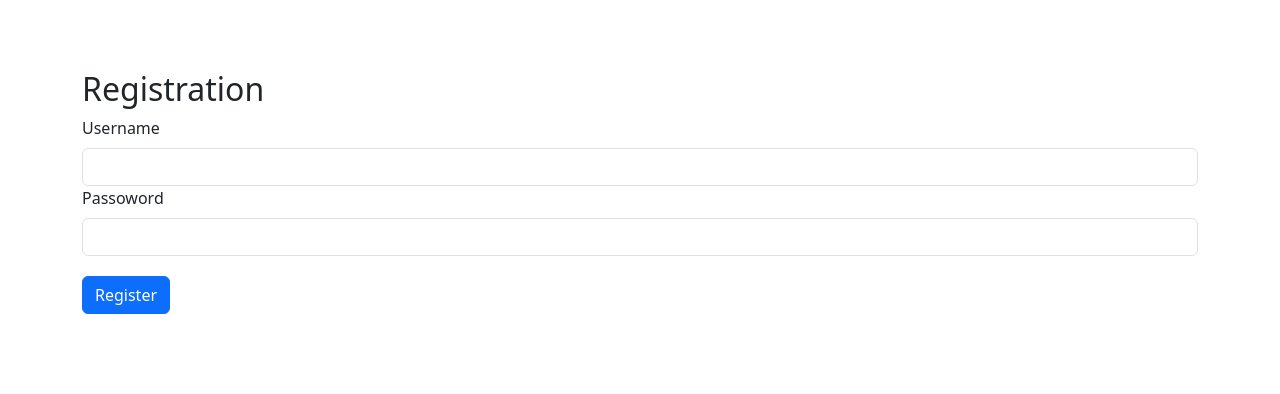
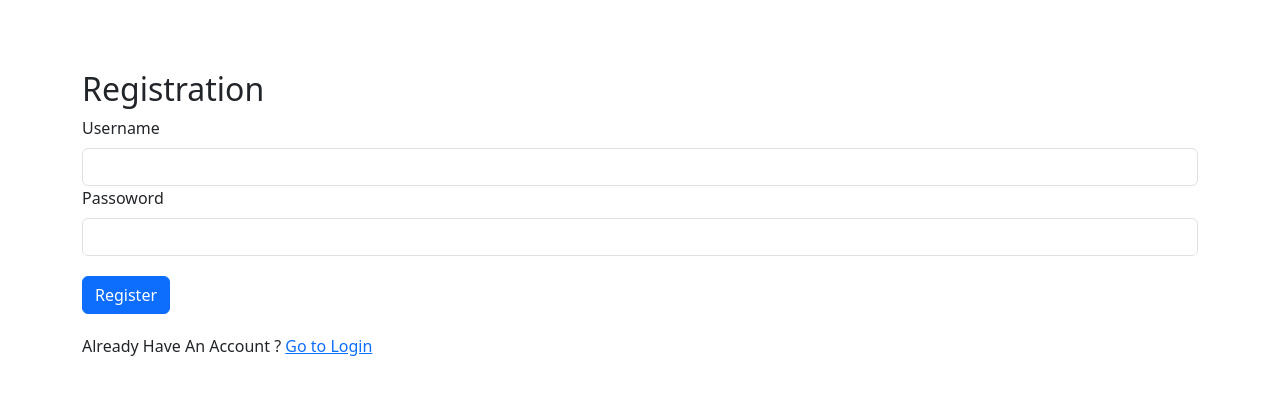
Before and after one commit to Pratheesh18/Boots-App, a React (Create React App) app in the folder boots-app/: page / in a window 1280 px wide. Shown: the top 394 px of the page. Built offline with nearby package versions, Linux system fonts and the light colour scheme.

Commit message:
added a login link

```diff
--- a/boots-app/src/components/Register.jsx
+++ b/boots-app/src/components/Register.jsx
@@ -1,6 +1,6 @@
 import React , {useState} from 'react';
 import {Container , Form , Button} from 'react-bootstrap';
-
+import {Link} from 'react-router-dom';
 
 const Register = ({onRegsiter}) => {
     const [formData , setFormData] = useState({username : '', password : ''});
@@ -44,6 +44,9 @@ const Register = ({onRegsiter}) => {
                  </Form.Group>
                  <Button style={{marginTop:"20px"}} type='submit' > Register </Button>
             </Form>
+            <p style={{marginTop:'20px'}}>
+                Already Have An Account ? <Link to='/login'> Go to Login </Link>
+            </p>
         </Container>
     )
 };
```
